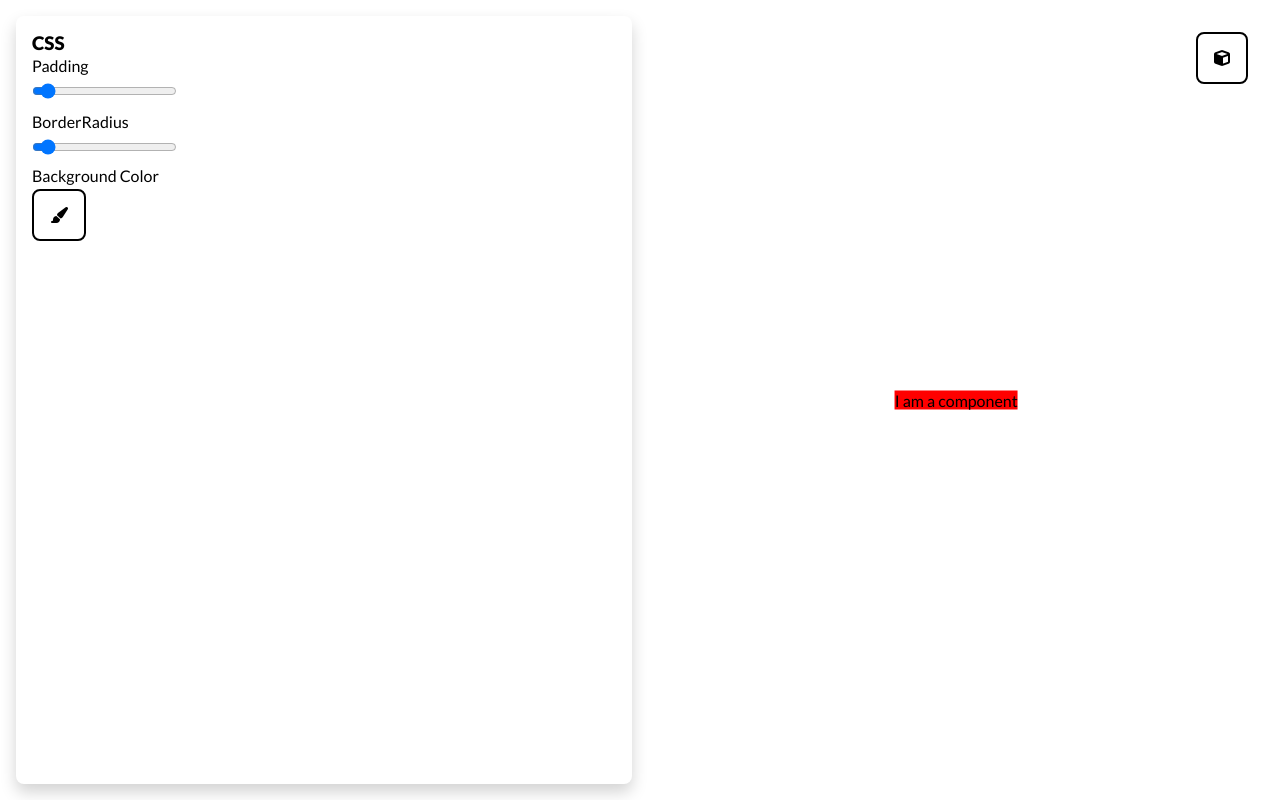
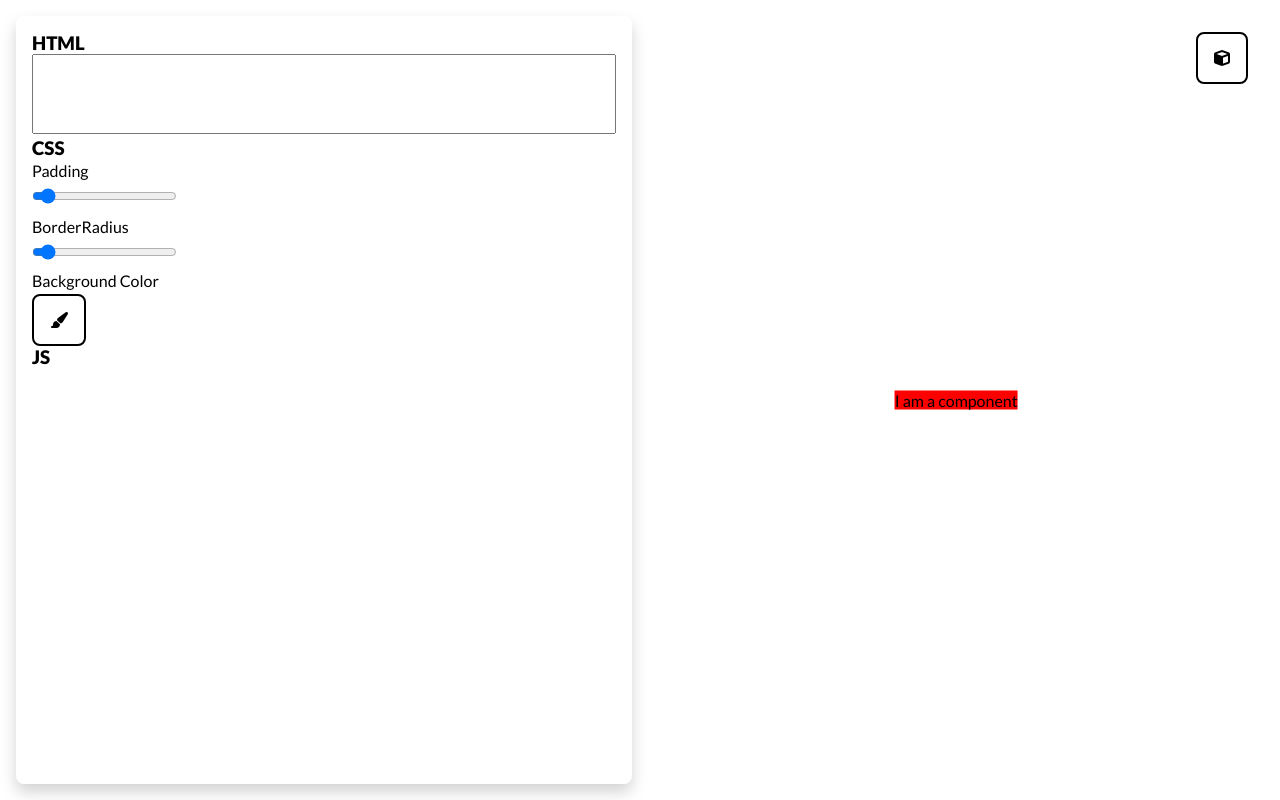
Before and after one commit to jQwitt/components-web, a React (Create React App) app in the folder builder/: page / in a window 1280 px wide. Built offline with nearby package versions, Linux system fonts and the light colour scheme.

Commit message:
feat: add basic HTML input

```diff
--- a/builder/src/styles/components/_editor.scss
+++ b/builder/src/styles/components/_editor.scss
@@ -3,4 +3,12 @@
 
   border-radius: $--border-radius-lightly-rounded;
   box-shadow: 0 0.5rem 1rem lightgray;
+
+  &-html {
+    & > textarea {
+      min-width: 100%;
+      resize: none;
+      min-height: 5rem;
+    }
+  }
 }
--- a/builder/src/styles/main.css
+++ b/builder/src/styles/main.css
@@ -62,6 +62,11 @@ html {
   border-radius: 0.5rem;
   box-shadow: 0 0.5rem 1rem lightgray;
 }
+.editor-html > textarea {
+  min-width: 100%;
+  resize: none;
+  min-height: 5rem;
+}
 
 .preview {
   position: relative;
--- a/builder/src/styles/main.scss
+++ b/builder/src/styles/main.scss
@@ -9,4 +9,4 @@
 @import "./components/_editor";
 @import "./components/_preview";
 
-@import "./views/_builder";
+@import "./pages/_builder";
--- /dev/null
+++ b/builder/src/views/editor/editor-css.tsx
@@ -0,0 +1,52 @@
+import React from "react";
+import { Slider, ColorPicker } from "../../components";
+import { useProperties } from "../../providers/properties-provider";
+
+interface EditorCSSProps {
+  properties: StylePropertyPayload[];
+}
+
+const EditorCSS: React.FC<EditorCSSProps> = ({ properties }) => {
+  const { dispatch } = useProperties();
+
+  const formatLabel = (s: string) => s[0].toUpperCase() + s.substring(1);
+
+  return (
+    <div className="">
+      <h3>CSS</h3>
+      {properties.map(({ style, units }) => (
+        <div key={"_" + style}>
+          <Slider
+            label={formatLabel(style)}
+            onChange={(value: string) => {
+              dispatch({
+                type: "style",
+                payload: {
+                  style,
+                  value,
+                  units,
+                },
+              });
+            }}
+          />
+        </div>
+      ))}
+      <ColorPicker
+        label="Background Color"
+        onChange={(value: string) => {
+          console.log(value);
+          dispatch({
+            type: "style",
+            payload: {
+              style: "backgroundColor",
+              value,
+              units: null,
+            },
+          });
+        }}
+      />
+    </div>
+  );
+};
+
+export default EditorCSS;
--- /dev/null
+++ b/builder/src/views/editor/editor-html.tsx
@@ -0,0 +1,21 @@
+import React from "react";
+import { useProperties } from "../../providers/properties-provider";
+
+const EditorHTML: React.FC<any> = () => {
+  const [input, setInput] = React.useState<string>("");
+  const { dispatch } = useProperties();
+
+  React.useEffect(() => {
+    const timeOutId = setTimeout(() => console.log(input), 1000);
+    return () => clearTimeout(timeOutId);
+  }, [input]);
+
+  return (
+    <div className="editor-html">
+      <h3>HTML</h3>
+      <textarea onChange={(event) => setInput(event.target.value)}></textarea>
+    </div>
+  );
+};
+
+export default EditorHTML;
--- /dev/null
+++ b/builder/src/views/editor/editor-js.tsx
@@ -0,0 +1,11 @@
+import React from "react";
+
+const EditorJS: React.FC<any> = () => {
+  return (
+    <div className="">
+      <h3>JS</h3>
+    </div>
+  );
+};
+
+export default EditorJS;
--- a/builder/src/views/editor/editor.tsx
+++ b/builder/src/views/editor/editor.tsx
@@ -1,6 +1,8 @@
 import React from "react";
 import { useProperties } from "../../providers/properties-provider";
-import { ColorPicker, Slider } from "../../components";
+import EditorCSS from "./editor-css";
+import EditorHTML from "./editor-html";
+import EditorJS from "./editor-js";
 
 // add interface for props
 const Editor: React.FC<any> = () => {
@@ -13,42 +15,11 @@ const Editor: React.FC<any> = () => {
   ];
   // TODO: input type= color
 
-  const formatLabel = (s: string) => s[0].toUpperCase() + s.substring(1);
-
   return (
     <div className="editor">
-      <h3>CSS</h3>
-      {properties.map(({ style, units }) => (
-        <div key={"_" + style}>
-          <Slider
-            label={formatLabel(style)}
-            onChange={(value: string) => {
-              dispatch({
-                type: "style",
-                payload: {
-                  style,
-                  value,
-                  units,
-                },
-              });
-            }}
-          />
-        </div>
-      ))}
-      <ColorPicker
-        label="Background Color"
-        onChange={(value: string) => {
-          console.log(value);
-          dispatch({
-            type: "style",
-            payload: {
-              style: "backgroundColor",
-              value,
-              units: null,
-            },
-          });
-        }}
-      />
+      <EditorHTML />
+      <EditorCSS properties={properties} />
+      <EditorJS />
     </div>
   );
 };
```
Also changed, not shown: builder/src/styles/pages/_builder.scss (renamed from builder/src/styles/views/_builder.scss).
